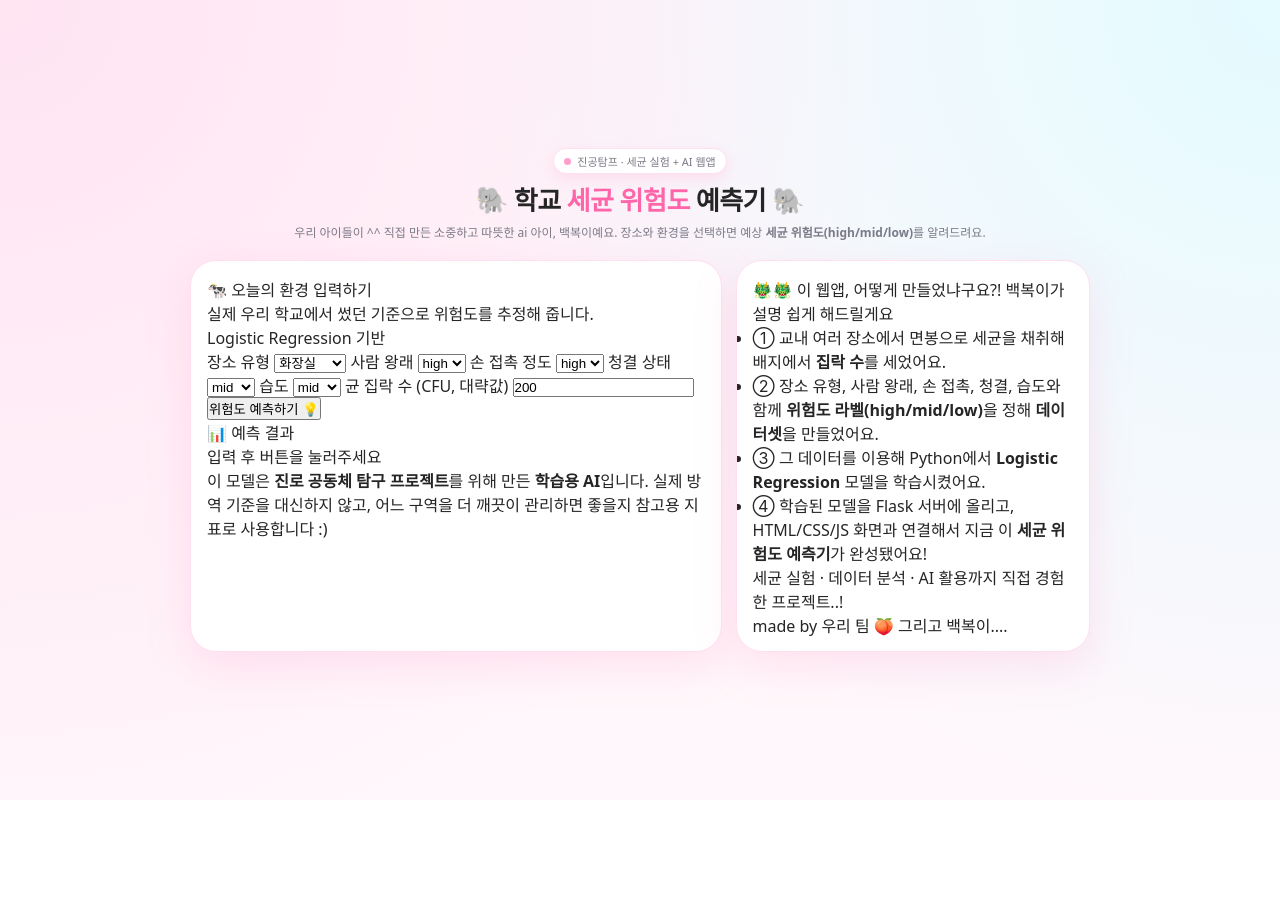
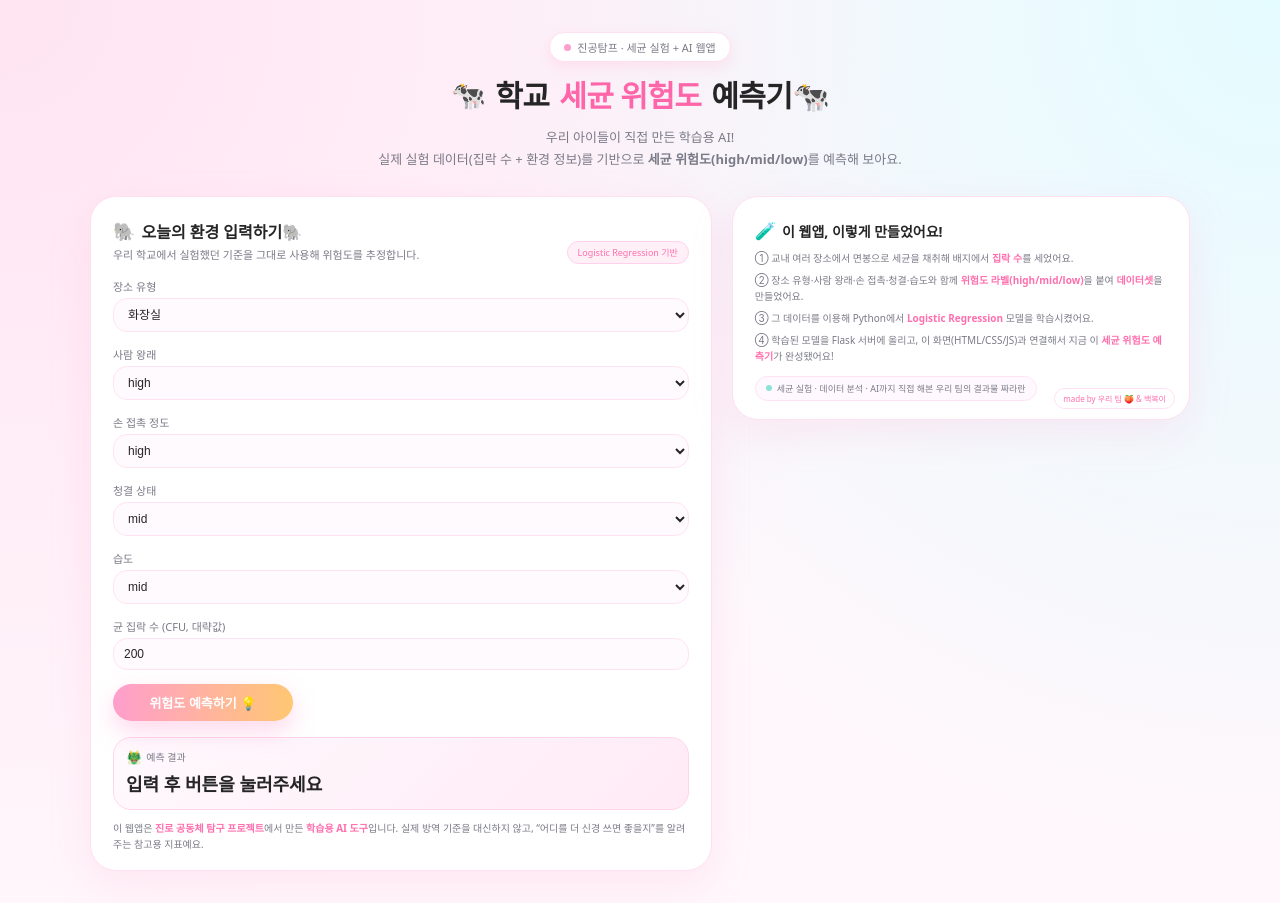
Before and after one commit to bbirabbo0/school-bacteria-ai, a Flask app: page / in a window 1280 px wide. Before the commit the page ends 713 px from the top, so only its background shows below. Run offline with Flask 3, Linux system fonts and the light colour scheme; parts of the project's set-up code (start-up, migrations or seed data) failed here and were passed over.

Commit message:
Update index.html

```diff
--- a/templates/index.html
+++ b/templates/index.html
@@ -2,7 +2,7 @@
 <html lang="ko">
 <head>
   <meta charset="UTF-8" />
-  <title>학교 세균 위험도 예측</title>
+  <title>🐦‍⬛학교 세균 위험도 예측🐦‍⬛</title>
   <meta name="viewport" content="width=device-width, initial-scale=1.0" />
   <style>
     :root {
@@ -15,7 +15,7 @@
       --border: #ffe0f0;
       --radius-xl: 26px;
       --radius-md: 14px;
-      --shadow-soft: 0 14px 40px rgba(255, 158, 205, 0.25);
+      --shadow-soft: 0 14px 40px rgba(255, 158, 205, 0.18);
       --font-main: system-ui, -apple-system, BlinkMacSystemFont, "Pretendard", sans-serif;
       --transition-fast: 0.18s ease-out;
     }
@@ -29,77 +29,286 @@
         radial-gradient(circle at top right, #e4fbff 0, transparent 55%),
         #fff7fb;
       min-height: 100vh;
-      padding: 24px 14px;
+      padding: 32px 18px;
       display: flex;
       justify-content: center;
       color: var(--text-main);
     }
 
-    .wrapper { width: 100%; max-width: 900px; margin: auto; }
+    .wrapper {
+      width: 100%;
+      max-width: 1100px;
+      margin: auto;
+    }
 
     .title-wrap {
+      text-align: center;
       display: flex;
       flex-direction: column;
-      gap: 6px;
-      margin-bottom: 18px;
-      text-align: center;
+      gap: 10px;
+      margin-bottom: 26px;
     }
 
     .pill-badge {
       display: inline-flex;
       align-items: center;
       gap: 6px;
-      padding: 4px 10px;
+      padding: 6px 14px;
       border-radius: 999px;
       background: #ffffff;
       border: 1px solid #ffe0f0;
       font-size: 11px;
       color: var(--text-sub);
-      box-shadow: 0 5px 14px rgba(255, 191, 219, 0.4);
+      box-shadow: 0 5px 14px rgba(255, 191, 219, 0.35);
       margin: 0 auto;
     }
 
-    .pill-badge span.dot {
-      width: 7px; height: 7px; border-radius: 999px; background: #ff9ecd;
+    .pill-badge .dot {
+      width: 7px; height: 7px;
+      border-radius: 999px;
+      background: #ff9ecd;
     }
 
     h1 {
-      font-size: 26px; font-weight: 800; letter-spacing: -0.02em;
-      display: flex; align-items: center; justify-content: center; gap: 6px;
+      font-size: 30px;
+      font-weight: 800;
+      letter-spacing: -0.02em;
+      display: flex;
+      align-items: center;
+      justify-content: center;
+      gap: 10px;
     }
 
     h1 span { color: #ff66aa; }
-    h1 .emoji { font-size: 26px; }
+    h1 .emoji { font-size: 28px; }
 
     .subtitle {
-      font-size: 12px; color: var(--text-sub); line-height: 1.5;
+      font-size: 13px;
+      color: var(--text-sub);
+      line-height: 1.7;
     }
 
     .layout {
       display: grid;
-      grid-template-columns: minmax(0, 3fr) minmax(220px, 2fr);
-      gap: 14px;
-      margin-top: 10px;
+      grid-template-columns: minmax(0, 1.9fr) minmax(260px, 1.4fr);
+      gap: 20px;
+      align-items: flex-start;
     }
 
-    @media (max-width: 720px) {
+    @media (max-width: 820px) {
       .layout { grid-template-columns: 1fr; }
     }
 
     .card {
       background: #ffffff;
       border-radius: var(--radius-xl);
-      padding: 16px 16px 14px;
+      padding: 22px 22px 18px;
       border: 1px solid var(--border);
       box-shadow: var(--shadow-soft);
       position: relative;
       overflow: hidden;
     }
 
-    /* 이하 기존 CSS 그대로 유지 */
+    .card-header {
+      display: flex;
+      justify-content: space-between;
+      align-items: flex-end;
+      gap: 14px;
+      margin-bottom: 14px;
+    }
+
+    .card-title {
+      font-size: 16px;
+      font-weight: 700;
+      display: flex;
+      align-items: center;
+      gap: 6px;
+    }
+
+    .card-title .emoji { font-size: 18px; }
+
+    .card-desc {
+      font-size: 11px;
+      color: var(--text-sub);
+      margin-top: 4px;
+      line-height: 1.5;
+    }
+
+    .tiny-pill {
+      padding: 4px 10px;
+      border-radius: 999px;
+      background: var(--primary-soft);
+      border: 1px solid #ffd1ea;
+      font-size: 9px;
+      color: #ff6fae;
+      white-space: nowrap;
+    }
+
+    label {
+      font-size: 11px;
+      color: var(--text-sub);
+      margin-bottom: 4px;
+      display: block;
+      margin-top: 4px;
+    }
+
+    select,
+    input[type="number"] {
+      width: 100%;
+      padding: 8px 10px;
+      margin-bottom: 10px;
+      border-radius: var(--radius-md);
+      border: 1px solid #ffe3f2;
+      background: #fffafd;
+      font-size: 12px;
+      color: var(--text-main);
+      outline: none;
+      transition: all var(--transition-fast);
+    }
+
+    select:focus,
+    input[type="number"]:focus {
+      border-color: #ff9ecd;
+      box-shadow: 0 0 0 2px rgba(255, 158, 205, 0.14);
+      transform: translateY(-1px);
+      background: #ffffff;
+    }
+
+    button {
+      width: 180px;
+      padding: 9px 10px;
+      margin: 4px 0 4px;
+      border-radius: 20px;
+      border: none;
+      background: linear-gradient(90deg, #ff9ecd, #ffc773);
+      color: #ffffff;
+      font-weight: 700;
+      font-size: 13px;
+      cursor: pointer;
+      box-shadow: 0 10px 24px rgba(255, 158, 205, 0.4);
+      transition: all var(--transition-fast);
+    }
+
+    button:hover {
+      transform: translateY(-2px);
+      box-shadow: 0 14px 32px rgba(255, 158, 205, 0.55);
+    }
+
+    button:active {
+      transform: translateY(1px) scale(0.98);
+      box-shadow: 0 6px 16px rgba(255, 158, 205, 0.45);
+    }
+
+    .result-card {
+      margin-top: 12px;
+      padding: 10px 12px 9px;
+      border-radius: 18px;
+      background: linear-gradient(
+        135deg,
+        #fff9fd,
+        #ffeaf5
+      );
+      border: 1px solid #ffd5ea;
+      display: flex;
+      flex-direction: column;
+      gap: 4px;
+    }
+
+    .result-label {
+      font-size: 10px;
+      color: var(--text-sub);
+      display: flex;
+      align-items: center;
+      gap: 4px;
+    }
+
+    .result-label .icon { font-size: 13px; }
+
+    .result-main {
+      font-size: 18px;
+      font-weight: 800;
+    }
+
+    .result-main span {
+      padding: 2px 10px;
+      border-radius: 999px;
+      font-size: 12px;
+      text-transform: uppercase;
+    }
+
+    .tag-high { background: #ffe4d5; color: #ff5a5a; }
+    .tag-mid { background: #fff3c4; color: #f59e0b; }
+    .tag-low { background: #dbffe8; color: #22c55e; }
+
+    .result-sub {
+      font-size: 9px;
+      color: var(--text-sub);
+    }
+
+    .note {
+      margin-top: 10px;
+      font-size: 10px;
+      color: var(--text-sub);
+      line-height: 1.6;
+    }
+
+    .note b { color: #ff6fae; }
+
+    .side-title {
+      font-size: 14px;
+      font-weight: 700;
+      margin-bottom: 8px;
+      display: flex;
+      align-items: center;
+      gap: 6px;
+    }
+
+    .side-title span { font-size: 17px; }
+
+    .side-list {
+      list-style: none;
+      font-size: 10px;
+      color: var(--text-sub);
+      display: grid;
+      gap: 6px;
+      margin-bottom: 10px;
+      line-height: 1.6;
+    }
+
+    .side-list b { color: #ff6fae; }
+
+    .side-tag {
+      display: inline-flex;
+      align-items: center;
+      gap: 5px;
+      padding: 5px 10px;
+      border-radius: 999px;
+      background: #fff9ff;
+      border: 1px solid #ffe3f5;
+      font-size: 9px;
+      color: var(--text-sub);
+    }
+
+    .side-tag .dot {
+      width: 6px; height: 6px;
+      border-radius: 999px;
+      background: var(--mint);
+    }
+
+    .corner-label {
+      position: absolute;
+      right: 14px;
+      bottom: 10px;
+      font-size: 8px;
+      padding: 4px 8px;
+      border-radius: 999px;
+      background: rgba(255, 255, 255, 0.96);
+      border: 1px solid #ffdff2;
+      color: #ff6fae;
+      backdrop-filter: blur(4px);
+    }
   </style>
 </head>
-
 <body>
   <div class="wrapper">
     <div class="title-wrap">
@@ -107,31 +316,29 @@
         <span class="dot"></span>
         진공탐프 · 세균 실험 + AI 웹앱
       </div>
-      <h1>
-        <span class="emoji">🐘</span>
-        학교 <span>세균 위험도</span> 예측기 🐘
-      </h1>
+      <h1><span class="emoji">🐄</span> 학교 <span>세균 위험도</span> 예측기🐄</h1>
       <p class="subtitle">
-        우리 아이들이 ^^ 직접 만든 소중하고 따뜻한 ai 아이, 백복이예요.
-        장소와 환경을 선택하면 예상 <b>세균 위험도(high/mid/low)</b>를 알려드려요.
+        우리 아이들이 직접 만든 학습용 AI!<br />
+        실제 실험 데이터(집락 수 + 환경 정보)를 기반으로
+        <b>세균 위험도(high/mid/low)</b>를 예측해 보아요.
       </p>
     </div>
 
     <div class="layout">
+      <!-- 왼쪽 -->
       <div class="card">
         <div class="card-header">
           <div>
             <div class="card-title">
-              <span class="emoji">🐄</span> 오늘의 환경 입력하기
+              <span class="emoji">🐘</span> 오늘의 환경 입력하기🐘
             </div>
             <div class="card-desc">
-              실제 우리 학교에서 썼던 기준으로 위험도를 추정해 줍니다.
+              우리 학교에서 실험했던 기준을 그대로 사용해 위험도를 추정합니다.
             </div>
           </div>
           <div class="tiny-pill">Logistic Regression 기반</div>
         </div>
 
-        <!-- 폼 요소 그대로 유지 -->
         <label>장소 유형</label>
         <select id="place_type">
           <option value="화장실">화장실</option>
@@ -176,35 +383,39 @@
         <button onclick="predictRisk()">위험도 예측하기 💡</button>
 
         <div class="result-card">
-          <div class="result-label"><span class="icon">📊</span> 예측 결과</div>
+          <div class="result-label">
+            <span class="icon">🐲</span> 예측 결과
+          </div>
           <div id="result" class="result-main">입력 후 버튼을 눌러주세요</div>
           <div id="detail" class="result-sub"></div>
         </div>
 
         <p class="note">
-          이 모델은 <b>진로 공동체 탐구 프로젝트</b>를 위해 만든
-          <b>학습용 AI</b>입니다. 실제 방역 기준을 대신하지 않고,
-          어느 구역을 더 깨끗이 관리하면 좋을지 참고용 지표로 사용합니다 :)
+          이 웹앱은 <b>진로 공동체 탐구 프로젝트</b>에서 만든
+          <b>학습용 AI 도구</b>입니다. 실제 방역 기준을 대신하지 않고,
+          “어디를 더 신경 쓰면 좋을지”를 알려주는 참고용 지표예요.
         </p>
       </div>
 
-      <!-- 오른쪽: 설명 -->
+      <!-- 오른쪽 -->
       <div class="card">
         <div class="side-title">
-          <span>🐲🐲</span> 이 웹앱, 어떻게 만들었냐구요?! 백복이가 설명 쉽게 해드릴게요
+          <span>🧪</span> 이 웹앱, 이렇게 만들었어요!
         </div>
         <ul class="side-list">
           <li>① 교내 여러 장소에서 면봉으로 세균을 채취해 배지에서 <b>집락 수</b>를 세었어요.</li>
-          <li>② 장소 유형, 사람 왕래, 손 접촉, 청결, 습도와 함께 <b>위험도 라벨(high/mid/low)</b>을 정해 <b>데이터셋</b>을 만들었어요.</li>
+          <li>② 장소 유형·사람 왕래·손 접촉·청결·습도와 함께
+            <b>위험도 라벨(high/mid/low)</b>을 붙여 <b>데이터셋</b>을 만들었어요.</li>
           <li>③ 그 데이터를 이용해 Python에서 <b>Logistic Regression</b> 모델을 학습시켰어요.</li>
-          <li>④ 학습된 모델을 Flask 서버에 올리고, HTML/CSS/JS 화면과 연결해서 지금 이 <b>세균 위험도 예측기</b>가 완성됐어요!</li>
+          <li>④ 학습된 모델을 Flask 서버에 올리고,
+            이 화면(HTML/CSS/JS)과 연결해서 지금 이 <b>세균 위험도 예측기</b>가 완성됐어요!</li>
         </ul>
         <div class="side-tag">
           <span class="dot"></span>
-          세균 실험 · 데이터 분석 · AI 활용까지 직접 경험한 프로젝트..!
+          세균 실험 · 데이터 분석 · AI까지 직접 해본 우리 팀의 결과물 짜라란
         </div>
         <div class="corner-label">
-          made by 우리 팀 🍑 그리고 백복이....
+          made by 우리 팀 🍑 & 백복이
         </div>
       </div>
     </div>
@@ -227,8 +438,8 @@
           headers: { "Content-Type": "application/json" },
           body: JSON.stringify(data)
         });
+        const json = await res.json();
 
-        const json = await res.json();
         const resultEl = document.getElementById("result");
         const detailEl = document.getElementById("detail");
 
@@ -239,16 +450,22 @@
         }
 
         const label = (json.risk_label || "").toLowerCase();
-        const conf = json.confidence ? (json.confidence * 100).toFixed(1) : null;
+        const conf = typeof json.confidence === "number"
+          ? (json.confidence * 100).toFixed(1)
+          : null;
 
         let tagClass = "tag-low";
         if (label === "high") tagClass = "tag-high";
         else if (label === "mid" || label === "medium") tagClass = "tag-mid";
 
         resultEl.innerHTML = `예측 위험도: <span class="${tagClass}">${label}</span>`;
-        detailEl.textContent = conf ? `신뢰도 약 ${conf}% 수준이에요.` : "";
+        detailEl.textContent = conf
+          ? `학습 데이터 기준, 약 ${conf}% 신뢰도로 이렇게 분류되었어요.`
+          : "";
       } catch (e) {
-        document.getElementById("result").textContent = "서버 통신 오류 💦";
+        document.getElementById("result").textContent =
+          "서버랑 통신하는 중 문제가 생겼어요 💦 다시 실행해 주세요.";
+        document.getElementById("detail").textContent = "";
       }
     }
   </script>
```
